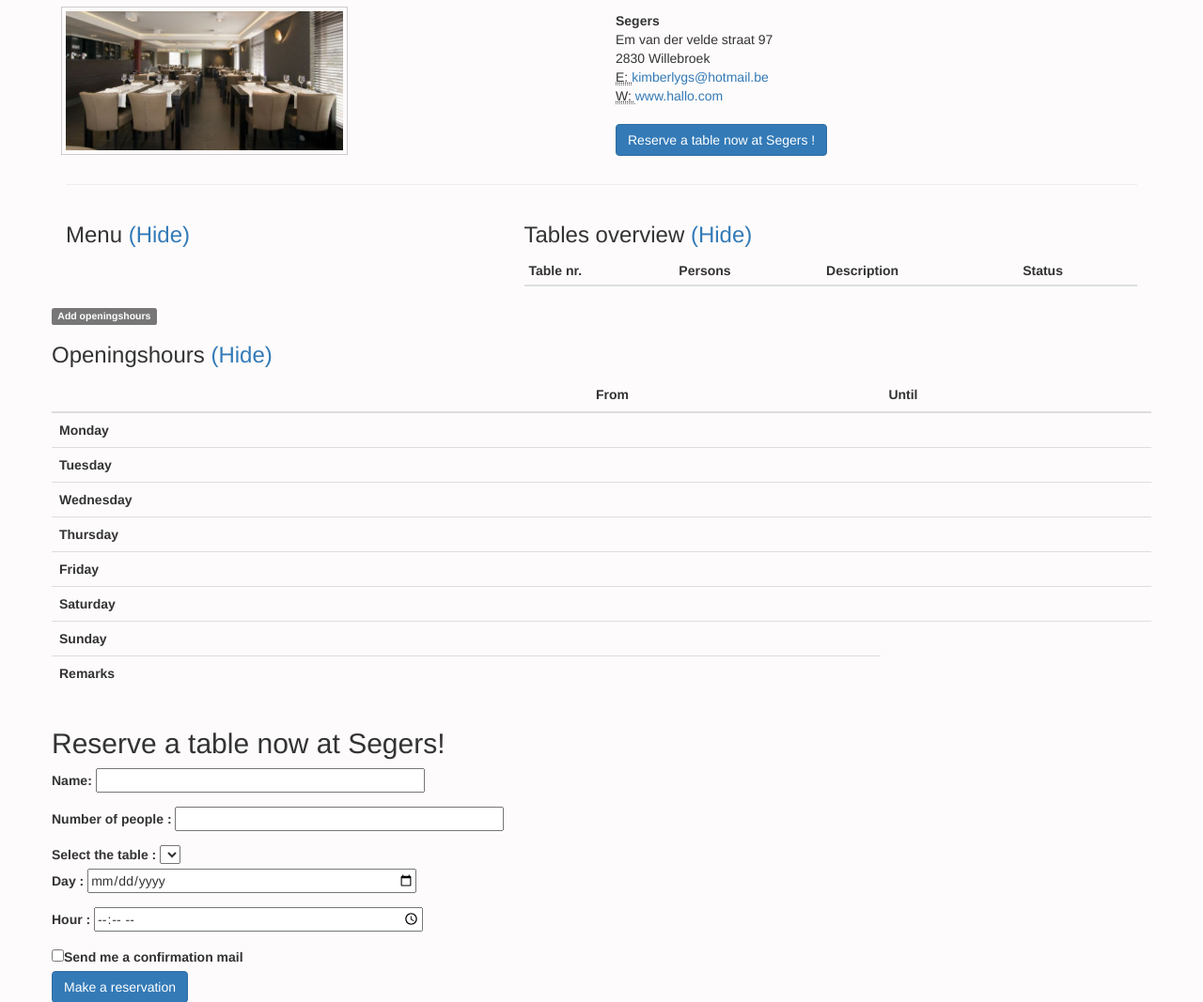
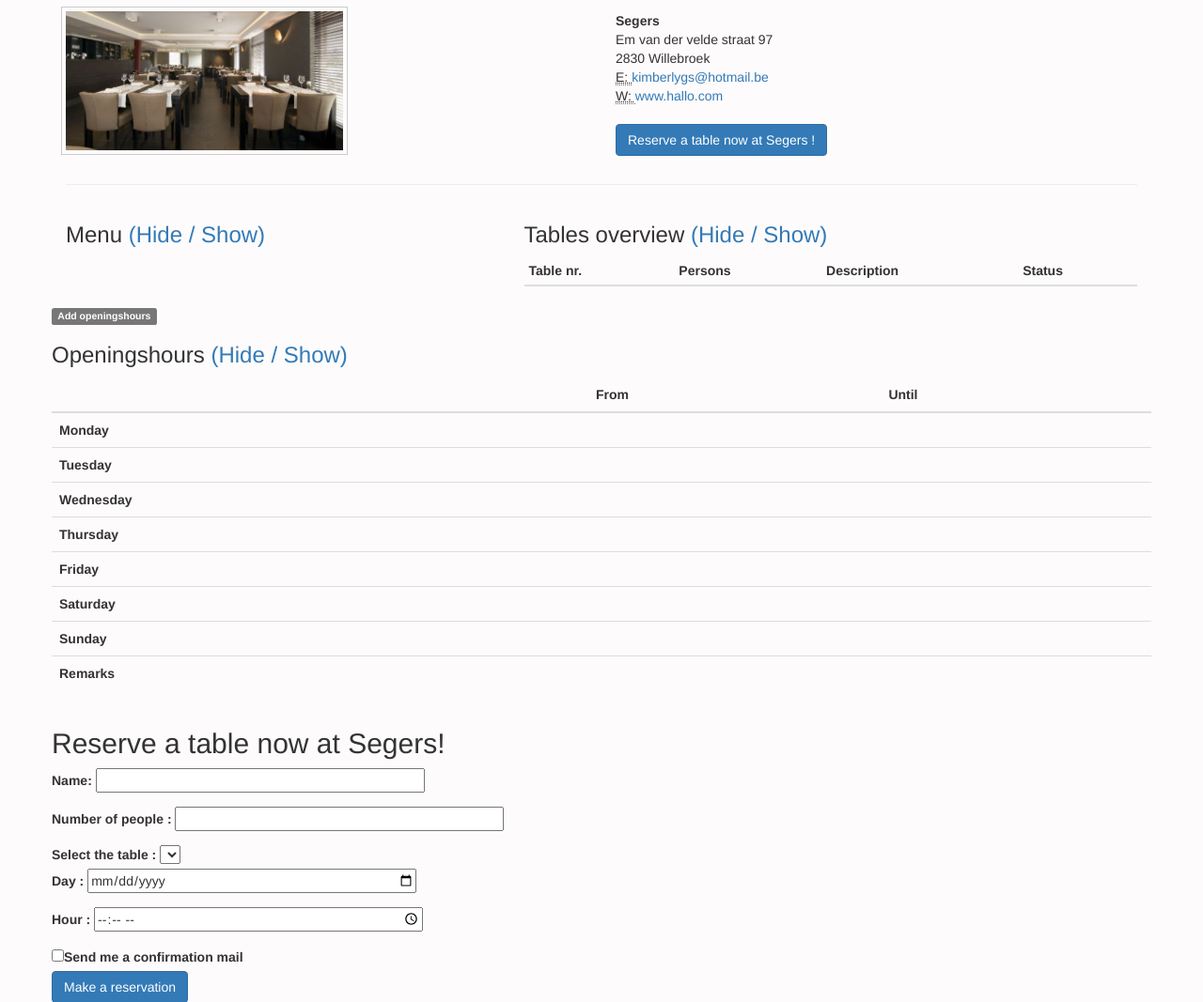
Before and after one commit to yncredible/php1-project, a PHP site: page /detailRestaurant.php?id=1 in a window 1280 px wide. Shown: the part 330-1397 px from the top of the page at 94% size. Run offline with PHP 8.4, Linux system fonts and the light colour scheme; data comes from the database, SQL or seed files in the repository; lists and menus that the app fills with data are empty; some libraries are stand-ins or nearby versions.

Commit message:
little tweak to detail page

```diff
--- a/detailRestaurant.php
+++ b/detailRestaurant.php
@@ -149,7 +149,7 @@
 	<div id="menuView">
 		<div class="row">
 			<div class="col-sm-12">
-				<h3>Menu <span class="toggleMenu"><a href="#">(Hide)</a></span></h3>
+				<h3>Menu <span class="toggleMenu"><a href="#">(Hide / Show)</a></span></h3>
 
 				<div class="menu">
 
@@ -576,7 +576,7 @@
 	<div class="col-md-7">
 	<div id="tableView">
 
-			<h3>Tables overview <span class="toggleTable"><a href="#">(Hide)</a></span></h3>
+			<h3>Tables overview <span class="toggleTable"><a href="#">(Hide / Show)</a></span></h3>
 
 			<div class="tableToggle">
 
@@ -607,15 +607,15 @@
 			</table>
 
 	</div>
-
 				</div>
 		</div> <!-- /row -->
+
 		<!-- begin openingshours-->
-		<hr>
 					<div id="openingshoursview">
 						<p><span class="label label-default">Add openingshours</span></p>
-						<h3>Openingshours <span class="ohoursToggle"><a href="#">(Hide)</a></span></h3>
+						<h3>Openingshours <span class="toggleHours"><a href="#">(Hide / Show)</a></span></h3>
 
+						<div class="ohoursToggle">
 						<form action="" method="post" role="form">
 							<table class="table">
 								<thead>
@@ -747,7 +747,7 @@
 									</tr>
 									<tr>
 										<td><strong>Remarks</strong></td>
-										<td>
+										<td colspan="2">
 											<?php
 												foreach ($openingshoursRestaurant as $opening) { ?>
 												<?php echo $opening['opening_remarks']; ?>
@@ -758,8 +758,11 @@
 								</tbody>
 							</table>
 						</form>
+					</div>
 
 		<!-- einde openingshours-->
+    </div>
+
 		<div class="row">
 		<div class="col-md-6">
 		<h2>Reserve a table now at <?php echo ucfirst($restaurants['restaurant_name']); ?>!</h2>
@@ -806,7 +809,6 @@
 		</div>
 
 		</div>
-    </div>
 
 </div>
 </div>
```
